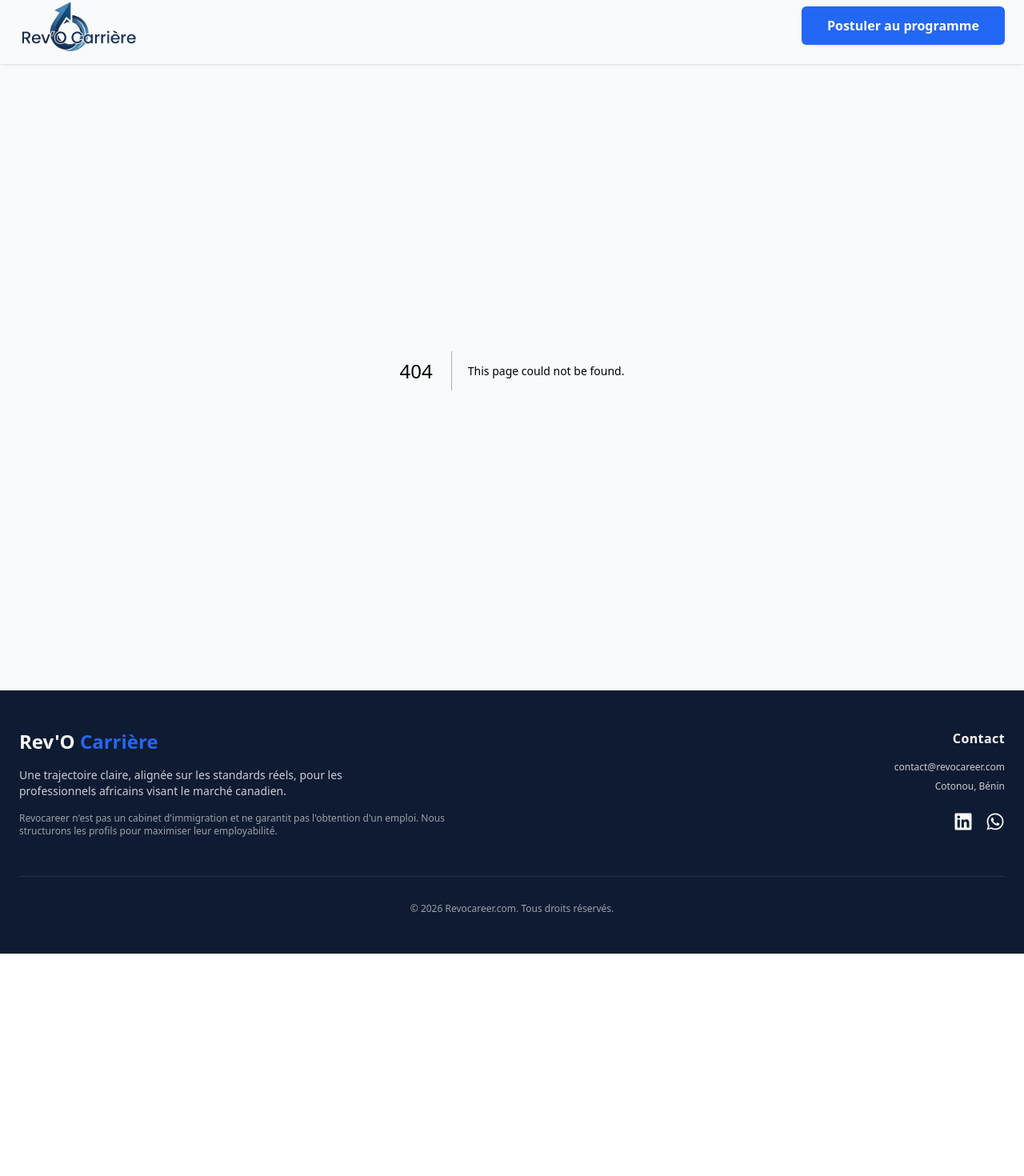
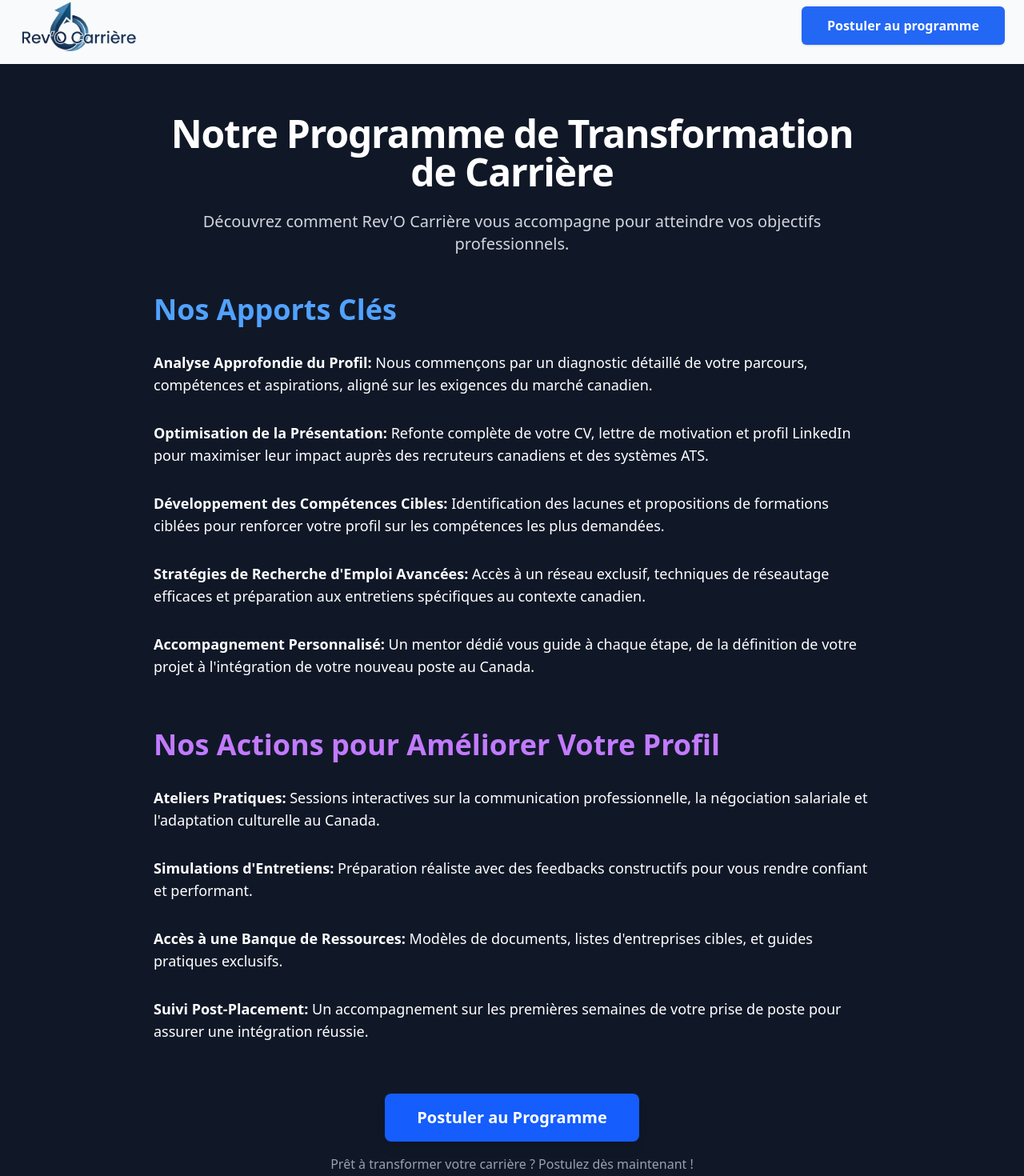
Before and after one commit to amosmaxdn-code/revocareer.com, a Next.js app: page /programme in a window 1280 px wide. Before the commit this address had no page. Shown: the part 17-1487 px from the top of the page at 80% size. Before the commit the page ends 1209 px from the top, so only its background shows below. Built offline with nearby package versions, Linux system fonts and the light colour scheme.

Commit message:
feat: Add new program page and link from Navbar

```diff
--- /dev/null
+++ b/src/app/programme/page.tsx
@@ -0,0 +1,79 @@
+import { Metadata } from 'next';
+import Link from 'next/link';
+
+export const metadata: Metadata = {
+  title: "Notre Programme - Rev'O Carrière",
+  description: "Découvrez en détail notre programme pour transformer votre carrière et améliorer votre profil."
+};
+
+const ProgrammePage = () => {
+  return (
+    <div className="min-h-screen bg-gray-900 text-white flex flex-col items-center py-20 px-4">
+      <div className="max-w-4xl mx-auto text-center">
+        <h1 className="text-5xl font-extrabold tracking-tight mb-6">
+          Notre Programme de Transformation de Carrière
+        </h1>
+        <p className="text-xl text-gray-300 mb-12">
+          Découvrez comment Rev'O Carrière vous accompagne pour atteindre vos objectifs professionnels.
+        </p>
+
+        <section className="text-left mb-16">
+          <h2 className="text-4xl font-bold mb-8 text-blue-400">
+            Nos Apports Clés
+          </h2>
+          <div className="space-y-8 text-lg">
+            <p>
+              <strong>Analyse Approfondie du Profil:</strong> Nous commençons par un diagnostic détaillé de votre parcours, compétences et aspirations, aligné sur les exigences du marché canadien.
+            </p>
+            <p>
+              <strong>Optimisation de la Présentation:</strong> Refonte complète de votre CV, lettre de motivation et profil LinkedIn pour maximiser leur impact auprès des recruteurs canadiens et des systèmes ATS.
+            </p>
+            <p>
+              <strong>Développement des Compétences Cibles:</strong> Identification des lacunes et propositions de formations ciblées pour renforcer votre profil sur les compétences les plus demandées.
+            </p>
+            <p>
+              <strong>Stratégies de Recherche d'Emploi Avancées:</strong> Accès à un réseau exclusif, techniques de réseautage efficaces et préparation aux entretiens spécifiques au contexte canadien.
+            </p>
+            <p>
+              <strong>Accompagnement Personnalisé:</strong> Un mentor dédié vous guide à chaque étape, de la définition de votre projet à l'intégration de votre nouveau poste au Canada.
+            </p>
+          </div>
+        </section>
+
+        <section className="text-left mb-16">
+          <h2 className="text-4xl font-bold mb-8 text-purple-400">
+            Nos Actions pour Améliorer Votre Profil
+          </h2>
+          <div className="space-y-8 text-lg">
+            <p>
+              <strong>Ateliers Pratiques:</strong> Sessions interactives sur la communication professionnelle, la négociation salariale et l'adaptation culturelle au Canada.
+            </p>
+            <p>
+              <strong>Simulations d'Entretiens:</strong> Préparation réaliste avec des feedbacks constructifs pour vous rendre confiant et performant.
+            </p>
+            <p>
+              <strong>Accès à une Banque de Ressources:</strong> Modèles de documents, listes d'entreprises cibles, et guides pratiques exclusifs.
+            </p>
+            <p>
+              <strong>Suivi Post-Placement:</strong> Un accompagnement sur les premières semaines de votre prise de poste pour assurer une intégration réussie.
+            </p>
+          </div>
+        </section>
+
+        <div className="mt-12">
+          <Link
+            href="https://forms.gle/votreformulaire" // Placeholder for actual application form
+            className="inline-block bg-blue-600 hover:bg-blue-700 text-white font-bold py-4 px-10 rounded-lg text-xl transition duration-300 ease-in-out transform hover:scale-105 shadow-lg"
+          >
+            Postuler au Programme
+          </Link>
+          <p className="mt-4 text-gray-400">
+            Prêt à transformer votre carrière ? Postulez dès maintenant !
+          </p>
+        </div>
+      </div>
+    </div>
+  );
+};
+
+export default ProgrammePage;
--- a/src/components/Navbar.tsx
+++ b/src/components/Navbar.tsx
@@ -14,10 +14,10 @@ export function Navbar() {
           </Link>
 
           <div className="hidden md:block">
-             <CTAButton href="#postuler" variant="primary">Postuler au programme</CTAButton>
+             <CTAButton href="/programme" variant="primary">Postuler au programme</CTAButton>
           </div>
            <div className="md:hidden">
-             <CTAButton href="#postuler" variant="primary" className="px-4 py-2 text-sm">Postuler</CTAButton>
+             <CTAButton href="/programme" variant="primary" className="px-4 py-2 text-sm">Postuler</CTAButton>
           </div>
         </div>
       </div>
```
